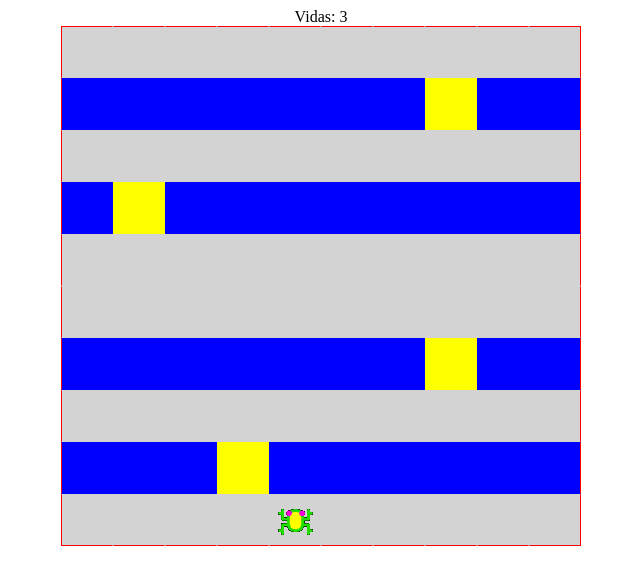
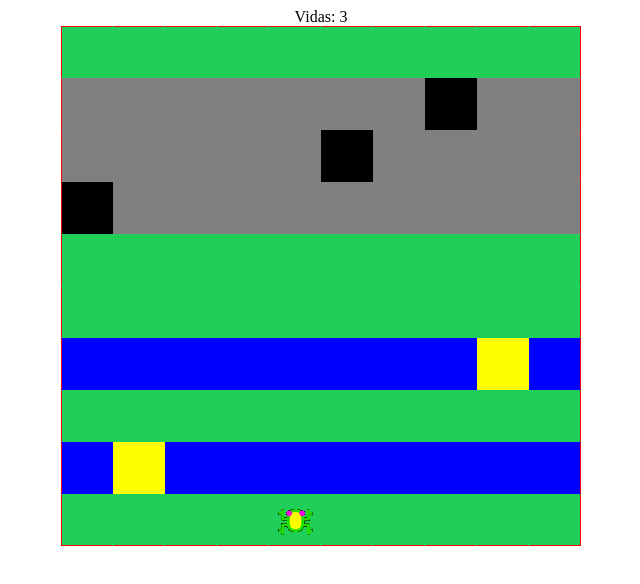
Before and after one commit to JulianoTavaresDaSilva/frogger-clone-js, a plain HTML site: page index.html in a window 1280 px wide. Shown: the whole page, without its empty margins (319-959 px from the left). Drawn offline with Linux system fonts and the light colour scheme.

Commit message:
estrada com carros funcionando, arrumar o sistema de dano dos carros

```diff
--- a/css/style.css
+++ b/css/style.css
@@ -14,6 +14,11 @@
     background-image: url("../images/sapo.png");
 }
 
+.carro{
+    background-color: black;
+    border: 1px solid transparent;
+}
+
 .azul {
     background-color: blue;
     border: 1px solid transparent;
@@ -26,10 +31,10 @@
     color: white;
 }
 
-.cinza {
-    background-color: lightgray;
-    border: 1px solid lightgray;
-    color: lightgray;
+.verde {
+    background-color: rgb(32, 206, 90);
+    border: 1px solid rgb(32, 206, 90);
+    color: rgb(32, 206, 90);
 }
 
 .vermelho {
@@ -38,8 +43,14 @@
     color: yellow;
 }
 
-.cinza:hover {
-    background-color: gray;
+.asfalto{
+    background-color: grey;
+    border: 1px solid transparent;
+    color: white;
+}
+
+.verde:hover {
+    background-color: rgb(69, 143, 26);
     color:black;
 }
 
--- a/js/script.js
+++ b/js/script.js
@@ -7,9 +7,13 @@ var posicaoY = 4;
 
 var vidas = 3;
 
-var rios = [ 1, 3, 6, 8];
-var balsa = [ 2, 4, 6, 8 ];
-var direcao = [ 1, -1, 1, -1 ];
+var rios = [ 6, 8];
+var balsa = [ 5, 4 ];
+var direcao = [ 1, -1 ];
+
+var estradas = [1, 2, 3];
+var carro = [1, 5, 8];
+var direcaoCarro = [1, -1, 1];
 
 function setDefaults()
 {
@@ -49,7 +53,7 @@ function processaTecla(evento)
     if (evento.key == "ArrowDown")
     {
         let novaPosicao = document.querySelector("#bloco"+(posicaoX+1)+posicaoY);
-        if (posicaoX < (gridSizeX-1) && !novaPosicao.classList.contains("azul"))
+        if (posicaoX < (gridSizeX-1) && !novaPosicao.classList.contains("azul") && !novaPosicao.classList.contains("carro"))
         {
             atual.classList.remove("jogador");
             novaPosicao.classList.add("jogador");
@@ -64,7 +68,7 @@ function processaTecla(evento)
     else if (evento.key == "ArrowRight")
     {
         let novaPosicao = document.querySelector("#bloco"+posicaoX+(posicaoY+1));
-        if (posicaoY < (gridSizeY-1) && !novaPosicao.classList.contains("azul"))
+        if (posicaoY < (gridSizeY-1) && !novaPosicao.classList.contains("azul") && !novaPosicao.classList.contains("carro"))
         {
             atual.classList.remove("jogador");
             novaPosicao.classList.add("jogador");
@@ -79,8 +83,7 @@ function processaTecla(evento)
     else if (evento.key == "ArrowUp")
     {
         let novaPosicao = document.querySelector("#bloco"+(posicaoX-1)+posicaoY);
-        // Posso ir para a nova posição?
-        if (posicaoX > 0 && !novaPosicao.classList.contains("azul"))
+        if (posicaoX > 0 && !novaPosicao.classList.contains("azul") && !novaPosicao.classList.contains("carro"))
         {
             atual.classList.remove("jogador");
             novaPosicao.classList.add("jogador");
@@ -96,7 +99,7 @@ function processaTecla(evento)
     else if (evento.key == "ArrowLeft")
     {
         let novaPosicao = document.querySelector("#bloco"+posicaoX+(posicaoY-1));
-        if (posicaoY > 0 && !novaPosicao.classList.contains("azul"))
+        if (posicaoY > 0 && !novaPosicao.classList.contains("azul") && !novaPosicao.classList.contains("carro"))
         {
             atual.classList.remove("jogador");
             novaPosicao.classList.add("jogador");
@@ -134,11 +137,24 @@ function inicializaJogo()
         for(let i = 0; i < gridSizeY; i++)
         {
             let elem = document.querySelector("#bloco"+rio+i);
-            elem.classList.remove("cinza");
+            elem.classList.remove("verde");
             if (balsa[cont_rio] == i)
                 elem.classList.add("amarelo");
             else
                 elem.classList.add("azul");
+        }
+    });
+
+    // Criar estradas
+    estradas.forEach((estrada, cont_estrada) => {
+        for(let i = 0; i < gridSizeY; i++)
+        {
+            let elem = document.querySelector("#bloco"+estrada+i);
+            elem.classList.remove("verde");
+            if (carro[cont_estrada] == i)
+                elem.classList.add("carro");
+            else
+                elem.classList.add("asfalto");
         }
     });
 
@@ -155,7 +171,7 @@ function criaGrid()
         {
             let divNovo = document.createElement("div");
             divNovo.classList.add("bloco");
-            divNovo.classList.add("cinza");
+            divNovo.classList.add("verde");
             divNovo.id = "bloco"+x+y;
 
             if (y == 0)
@@ -185,53 +201,55 @@ function jogadorEstaNaBalsa(rio, colunaBalsa) {
 }
 
 setInterval(movimentaBalsas, 1000);
+setInterval(movimentaCarros, 500);
 
-function movimentaBalsas()
-{
-    rios.forEach((rio, index) => {
 
-        let colunaAtual = balsa[index];
-        let balsaAtual = document.querySelector("#bloco"+rio+colunaAtual);
-        let jogadorNaBalsa = jogadorEstaNaBalsa(rio, colunaAtual);
+function movimentaBalsas() {
+    rios.forEach((rio, i) => {
+        let colAtual = balsa[i];
+        let bAtual = document.querySelector("#bloco" + rio + colAtual);
+        let jogadorNaBalsa = jogadorEstaNaBalsa(rio, colAtual);
 
-        if (direcao[index] == 1)
-        {
-            balsa[index]++;
-            if (balsa[index] == gridSizeY - 1)
-                direcao[index] = -1;
-        }
-        else
-        {
-            balsa[index]--;
-            if (balsa[index] == 0)
-                direcao[index] = 1;
+        balsa[i] += direcao[i];
+        if (balsa[i] === 0 || balsa[i] === gridSizeY - 1) {
+            direcao[i] *= -1;
         }
 
-        let novaColuna = balsa[index];
-        let balsaNova = document.querySelector("#bloco"+rio+novaColuna);
+        let colNova = balsa[i];
+        let bNova = document.querySelector("#bloco" + rio + colNova);
 
-        balsaAtual.classList.remove("amarelo");
-        balsaAtual.classList.add("azul");
-        balsaNova.classList.remove("azul");
-        balsaNova.classList.add("amarelo");
+        bAtual.classList.remove("amarelo");
+        bAtual.classList.add("azul");
+        bNova.classList.remove("azul");
+        bNova.classList.add("amarelo");
 
-        if (jogadorNaBalsa)
-        {
-            let jogadorAtual = document.querySelector("#bloco"+posicaoX+posicaoY);
+        if (jogadorNaBalsa) {
+            let jAtual = document.querySelector("#bloco" + posicaoX + posicaoY);
+            let jNovo = document.querySelector("#bloco" + posicaoX + colNova);
 
-            if (novaColuna < 0 || novaColuna >= gridSizeY)
-            {
-                jogadorAtual.classList.add("vermelho");
-                removeVida();
-                return;
-            }
-
-            let jogadorNovo = document.querySelector("#bloco"+posicaoX+novaColuna);
-
-            jogadorAtual.classList.remove("jogador");
-            jogadorNovo.classList.add("jogador");
-
-            posicaoY = novaColuna;
+            jAtual.classList.remove("jogador");
+            jNovo.classList.add("jogador");
+            posicaoY = colNova;
         }
     });
 }
+
+function movimentaCarros() {
+    estradas.forEach((estrada, i) => {
+        let colAtual = carro[i];
+        let cAtual = document.querySelector("#bloco" + estrada + colAtual);
+
+        carro[i] += direcaoCarro[i];
+        if (carro[i] === 0 || carro[i] === gridSizeY - 1) {
+            direcaoCarro[i] *= -1;
+        }
+
+        let colNova = carro[i];
+        let cNova = document.querySelector("#bloco" + estrada + colNova);
+
+        cAtual.classList.remove("carro");
+        cAtual.classList.add("asfalto");
+        cNova.classList.remove("asfalto");
+        cNova.classList.add("carro");
+    });
+}
```
